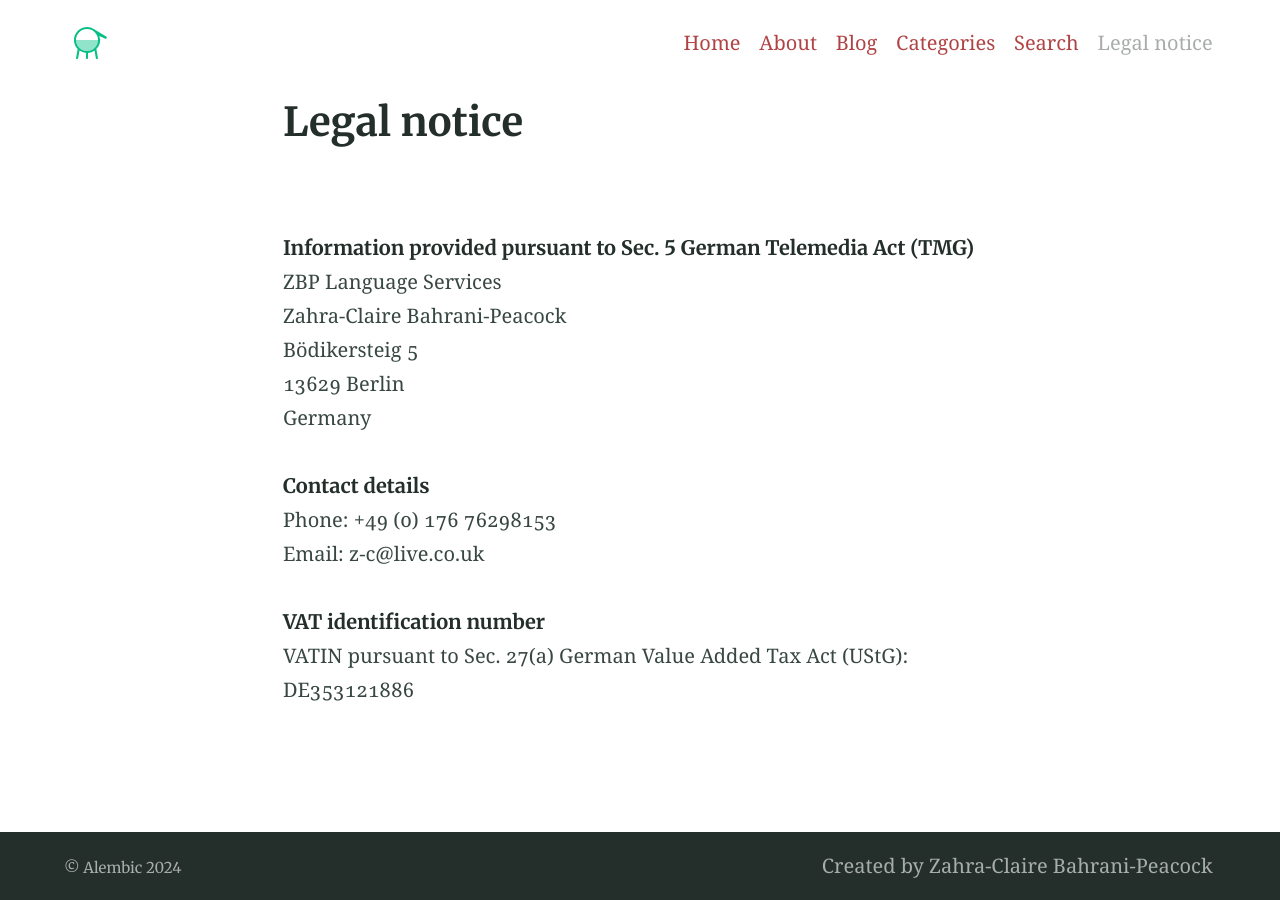
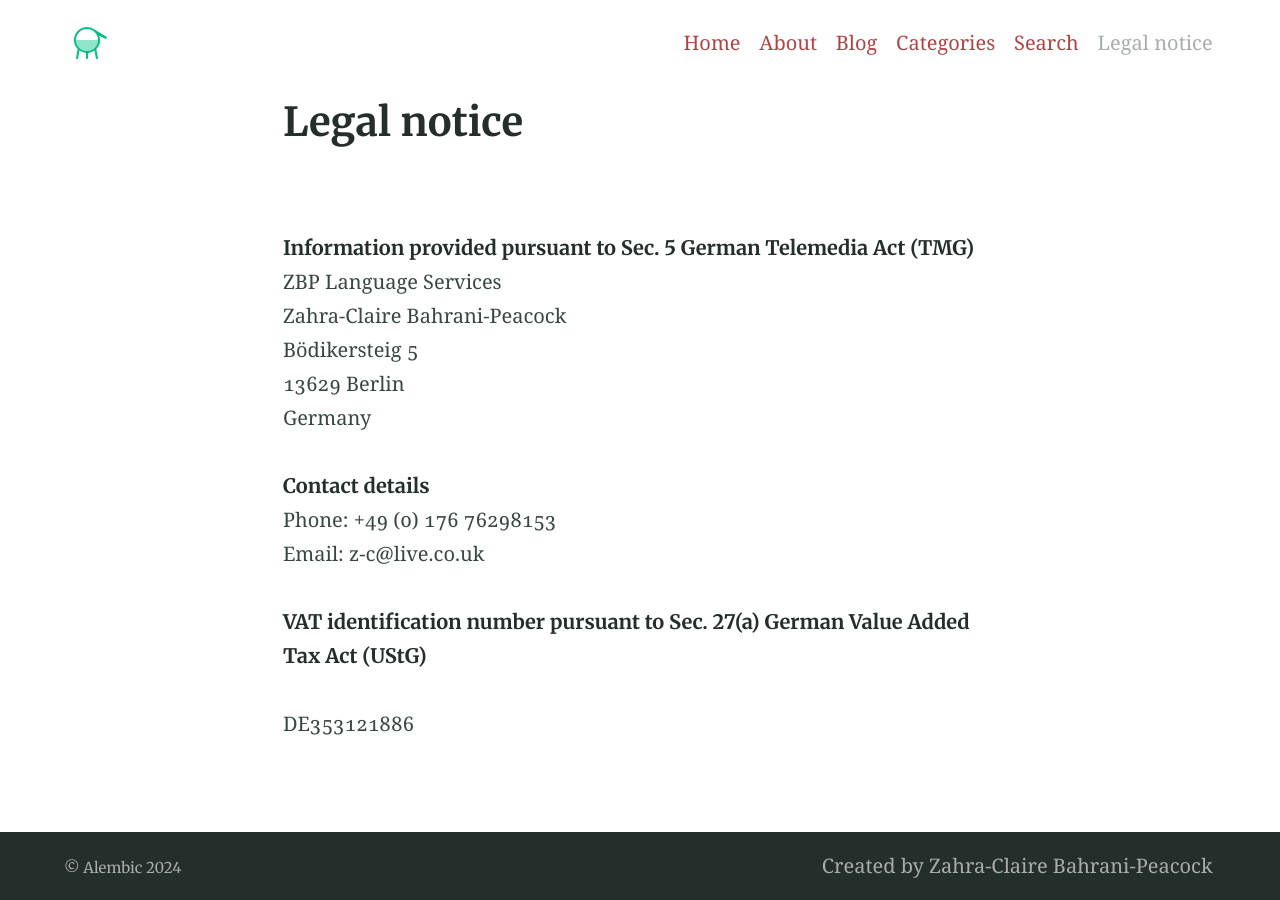
Before and after one commit to Website-2/zbp-language-services.github.io, a Jekyll site: the page built from legal-notice.md, in a window 1280 px wide. Built offline with Jekyll 4.4.1, drawn with Linux system fonts in a browser that asks for light colours.

Commit message:
Update legal-notice.md

```diff
--- a/legal-notice.md
+++ b/legal-notice.md
@@ -14,6 +14,5 @@ ZBP Language Services
 Phone: +49 (0) 176 76298153
 <br>Email: z-c@live.co.uk
 
-###### VAT identification number
-VATIN pursuant to Sec. 27(a) German Value Added Tax Act (UStG):
+###### VAT identification number pursuant to Sec. 27(a) German Value Added Tax Act (UStG)
 <br>DE353121886
```
